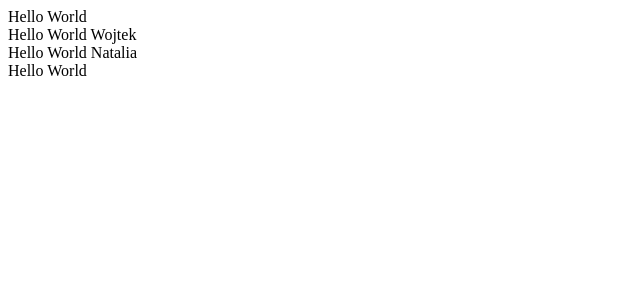
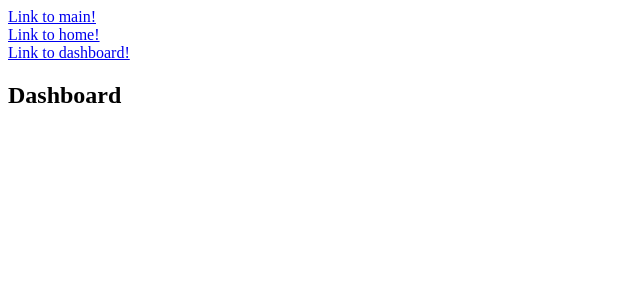
Before and after one commit to darkroom51/wld-materialy-react, a React (Create React App) app: page /dashboard in a window 1280 px wide. Shown: the top 300 px of the page, without its empty margins (0-640 px from the left). Built offline with nearby package versions, Linux system fonts and the light colour scheme.

Commit message:
Router Route & Link from react-router-dom

```diff
--- a/package.json
+++ b/package.json
@@ -4,7 +4,8 @@
   "private": true,
   "dependencies": {
     "react": "^16.2.0",
-    "react-dom": "^16.2.0"
+    "react-dom": "^16.2.0",
+    "react-router-dom": "^4.2.2"
   },
   "devDependencies": {
     "react-scripts": "1.0.17"
--- a/src/App.js
+++ b/src/App.js
@@ -1,15 +1,27 @@
 import React, {Component} from 'react';
+import {BrowserRouter as Router, Route, Link} from 'react-router-dom'
+
 import MyFirstComponent from './MyFirstComponent'
+import Home from './Home'
+import Dashboard from './Dashboard'
 
 class App extends Component {
     render() {
         return (
-            <div>
-                <MyFirstComponent name="Mateusz" showName={false}/> {/*// component call*/}
-                <MyFirstComponent name="Wojtek" showName={true}/>
-                <MyFirstComponent name="Natalia" showName={true}/>
-                <MyFirstComponent name="Tomek" showName={false}/>
-            </div>
+            <Router>
+                <div>
+                    <Link to="/">Link to main!</Link><br />
+                    <Link to="/home">Link to home!</Link><br />
+                    <Link to="/dashboard">Link to dashboard!</Link><br />
+
+                    <Route path="/" exact={true} render={
+                        ()=>(<MyFirstComponent name="Mateusz" showName={true}/>)
+                    }/>
+
+                    <Route path="/home" component={Home}/>
+                    <Route path="/dashboard" component={Dashboard}/>
+                </div>
+            </Router>
         );
     }
 }
--- /dev/null
+++ b/src/Dashboard.js
@@ -0,0 +1,9 @@
+import React from 'react'
+
+const Dashboard = () => (
+    <div>
+        <h2>Dashboard</h2>
+    </div>
+)
+
+export default Dashboard
--- /dev/null
+++ b/src/Home.js
@@ -0,0 +1,9 @@
+import React from 'react'
+
+const Home = () => (
+    <div>
+        <h2>Home</h2>
+    </div>
+)
+
+export default Home
--- a/src/MyFirstComponent.js
+++ b/src/MyFirstComponent.js
@@ -4,7 +4,7 @@ import React from 'react'
 // we can put JS in JSX in {}
 const MyFirstComponent = ({name, showName}) => (
     <div>
-        Hello World { showName ? name : null }
+        <h2>Hello World { showName ? name : null }</h2>
     </div>
 )
 
```
Also changed, not shown: 1 other file (tests, documents, lock files or other folders).
